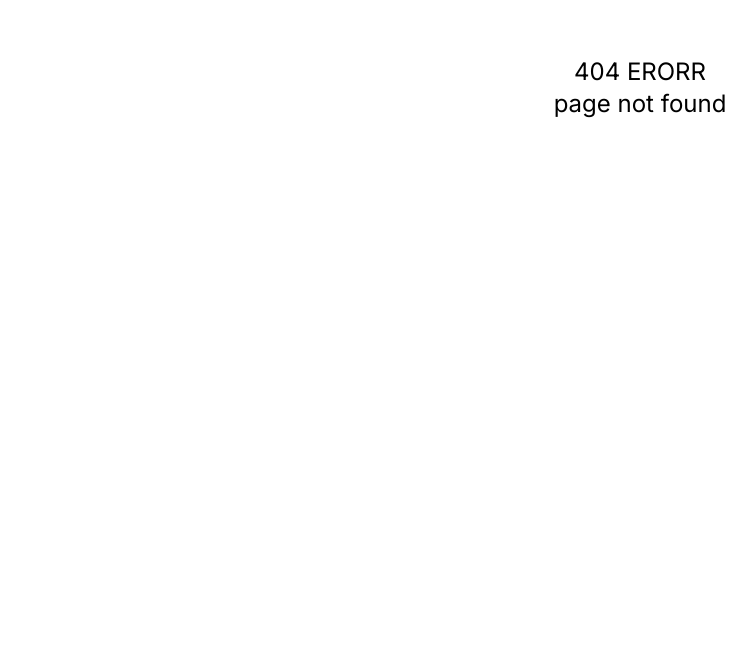
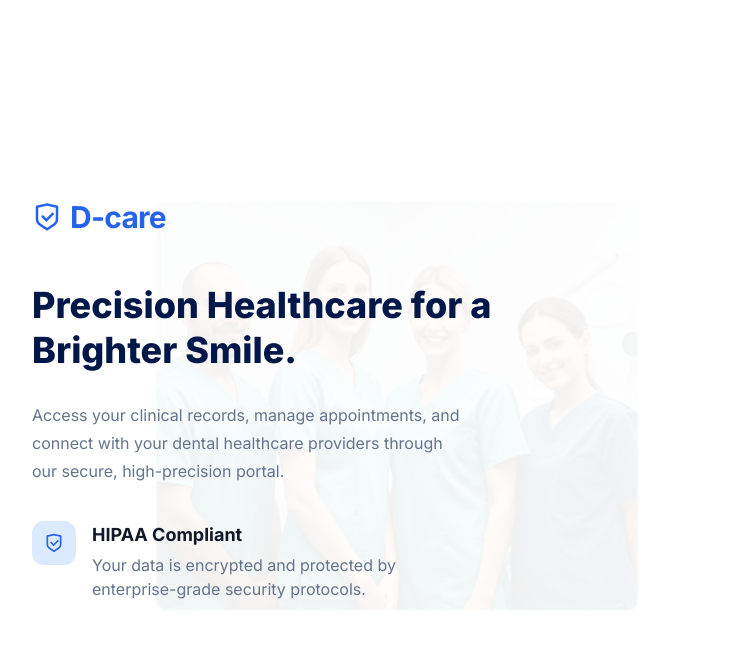
Before and after one commit to tarekelkanaria/d-care, a React (Vite) app: page /login in a window 1280 px wide. Before the commit this address had no page. Shown: the top 648 px of the page, without its empty margins (0-756 px from the left). Built offline with nearby package versions, Linux system fonts and the light colour scheme.

Commit message:
Add osama branch

```diff
--- a/src/App.jsx
+++ b/src/App.jsx
@@ -4,6 +4,7 @@ import { createBrowserRouter, RouterProvider } from "react-router";
 import Layout from "./components/Layout/Layout";
 import Dashboard from "./pages/Dashboard";
 import NotFound from "./components/NotFound/NotFound";
+import Login from "./pages/Login";
 
 const routes = createBrowserRouter([
   {
@@ -19,6 +20,10 @@ const routes = createBrowserRouter([
         element: <Dashboard />,
       },
       {
+        path: "/login",
+        element: <Login />,
+      },
+      {
         path: "*",
         element: <NotFound />,
       },
--- /dev/null
+++ b/src/components/Login/LeftPart.jsx
@@ -0,0 +1,46 @@
+import { RiShieldCheckLine } from "react-icons/ri";
+import clinicImage from "../../assets/Background+Border+Shadow.png";
+
+export default function LeftPart() {
+  return (
+    <section className="relative min-h-screen w-full overflow-hidden bg-white px-8 py-16 flex items-center">
+      <img
+        src={clinicImage}
+        alt=""
+        className="absolute right-0 top-1/4 w-[76%] max-w-[520px] opacity-[0.06]"
+      />
+
+      <div className="relative z-10 max-w-[470px]">
+        <div className="flex items-center gap-2 text-logo">
+          <RiShieldCheckLine className="text-3xl" />
+          <h1 className="text-3xl font-bold tracking-tight">D-care</h1>
+        </div>
+
+        <h2 className="mt-12 text-4xl font-extrabold leading-tight text-header">
+          Precision Healthcare for a Brighter Smile.
+        </h2>
+
+        <p className="mt-7 max-w-[430px] text-base leading-7 text-icon">
+          Access your clinical records, manage appointments, and connect with
+          your dental healthcare providers through our secure, high-precision
+          portal.
+        </p>
+
+        <div className="mt-9 flex items-start gap-4">
+          <div className="flex h-11 w-11 shrink-0 items-center justify-center rounded-xl bg-blue-100 text-logo">
+            <RiShieldCheckLine className="text-xl" />
+          </div>
+          <div>
+            <h3 className="text-lg font-bold text-[#111827]">
+              HIPAA Compliant
+            </h3>
+            <p className="mt-1 max-w-[390px] text-base leading-6 text-icon">
+              Your data is encrypted and protected by enterprise-grade security
+              protocols.
+            </p>
+          </div>
+        </div>
+      </div>
+    </section>
+  );
+}
--- a/src/components/NotFound/NotFound.jsx
+++ b/src/components/NotFound/NotFound.jsx
@@ -1,8 +1,8 @@
 export default function NotFound() {
   return (
     <section className="pt-14 pb-8 px-4">
-      <h1 className="text-2xl text-dark-text text-center">404 ERORR</h1>
-      <p className="text-2xl text-dark-text text-center">page not found</p>
+      <h1 className="text-2xl text-header text-center">404 ERROR</h1>
+      <p className="text-2xl text-icon text-center">page not found</p>
     </section>
   );
 }
--- /dev/null
+++ b/src/pages/Login.jsx
@@ -0,0 +1,10 @@
+import LeftPart from "../components/Login/LeftPart";
+
+export default function Login() {
+  return (
+    <main className="min-h-screen bg-white lg:grid lg:grid-cols-2">
+      <LeftPart />
+      <div className="hidden lg:block" />
+    </main>
+  );
+}
```
